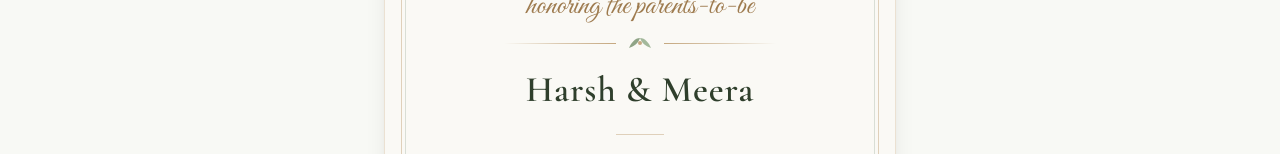
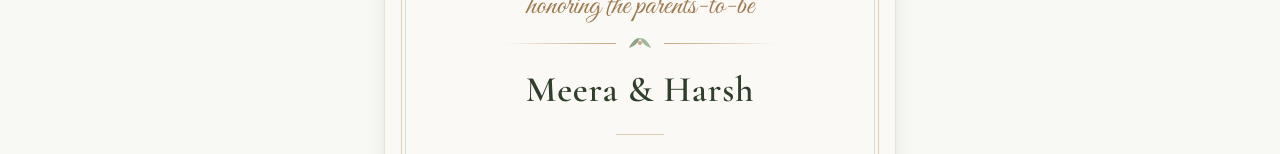
Before and after one commit to tapanshah1/baby-shower-rsvp, a React (Vite) app: page / in a window 1280 px wide. Shown: the part 798-952 px from the top of the page. Built offline with nearby package versions, Linux system fonts and the light colour scheme.

Commit message:
Update invitation card parents names to Meera & Harsh

```diff
--- a/src/components/InvitationCard.jsx
+++ b/src/components/InvitationCard.jsx
@@ -49,7 +49,7 @@ export const InvitationCard = () => {
 
             <div className="my-2">
               <span className="font-serif text-3xl md:text-4xl font-semibold text-[#2F3F2C] tracking-wide block">
-                {eventData.cardParentsNames || 'Harsh & Meera'}
+                {eventData.cardParentsNames || 'Meera & Harsh'}
               </span>
               {eventData.babyTitle && (
                 <span className="text-xs uppercase tracking-widest text-[#7B8F77] mt-1 block">
--- a/src/config/eventData.js
+++ b/src/config/eventData.js
@@ -4,7 +4,7 @@ export const eventData = {
   subheadline: "Join us for the Baby Shower of",
   parentsNames: "Meera",
   cardHonoringText: "honoring the parents-to-be",
-  cardParentsNames: "Harsh & Meera",
+  cardParentsNames: "Meera & Harsh",
   signatureNames: "Harsh and Meera",
   gratitudeMessage: "Thank you for surrounding us with your warmth, love, and blessings as we prepare to welcome our little one.",
   babyTitle: "", // No last name per request
```
